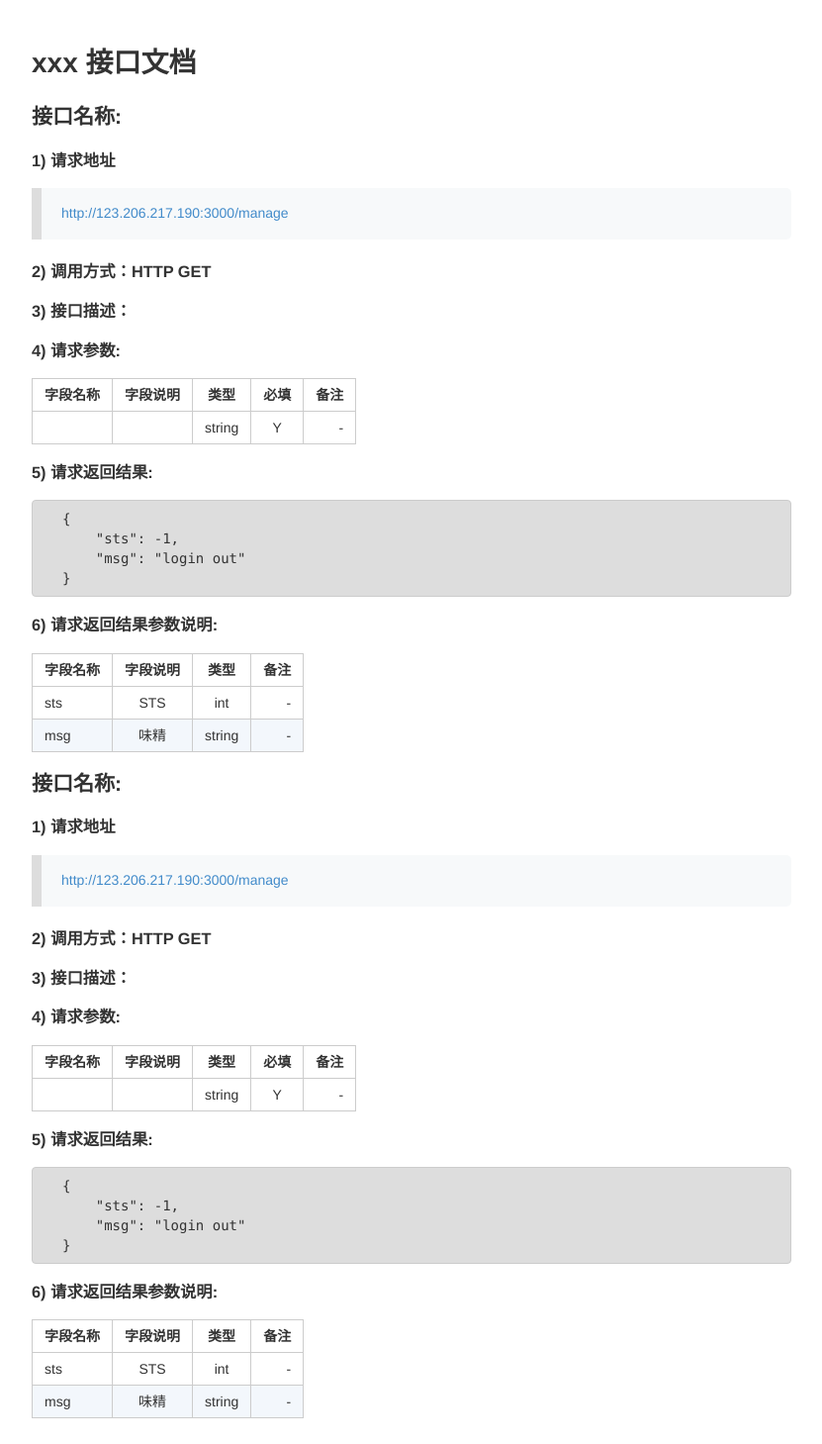
After one commit to webgjc/ApiTestToMd, a Flask app: template templates/1520503674.html in a window 1280 px wide. The commit adds this page. Shown: the whole page at 99% size, without its empty margins (224-1055 px from the left). Run offline with Flask 2, Linux system fonts and the light colour scheme; the template is opened without the code that fills it, so the values that code supplies are empty.

Commit message:
修复一些bug

```diff
--- a/apitest/main.py
+++ b/apitest/main.py
@@ -43,7 +43,6 @@ def trans():
         "salt":salt,
         "sign":sign
     }
-    print(params)
     resp = requests.get(url,params=params)
     return jsonify(resp.json())
 
@@ -54,7 +53,7 @@ def save():
     filename = str(int(time.time()))+".html"
 
     with open("./templates/"+filename,"w",encoding="utf-8") as f:
-        f.write('<!DOCTYPE html><html lang="en"><head><meta charset="UTF-8"><title>在线md文档</title><link rel="stylesheet" href="/static/style.css"><link rel="stylesheet" href="/static/preview.css"></head><body>')
+        f.write('<!DOCTYPE html><html lang="en"><head><meta charset="UTF-8"><title>在线md文档</title><link rel="stylesheet" href="/static/style.css"><link rel="stylesheet" href="/static/preview.css"><style type="text/css">body{padding-top:2%;padding-left:20%;padding-right:20%;padding-bottom:2%;}</style></head><body>')
         f.write(html)
         f.write('</body></html>')
 
--- a/templates/1520403081.html
+++ /dev/null
@@ -1 +0,0 @@
-<!DOCTYPE html><html lang="en"><head><meta charset="UTF-8"><title>在线md文档</title><link rel="stylesheet" href="/static/style.css"><link rel="stylesheet" href="/static/preview.css"></head><body></body></html>
--- /dev/null
+++ b/templates/1520503674.html
@@ -0,0 +1,118 @@
+<!DOCTYPE html><html lang="en"><head><meta charset="UTF-8"><title>在线md文档</title><link rel="stylesheet" href="/static/style.css"><link rel="stylesheet" href="/static/preview.css"><style type="text/css">body{padding-top:2%;padding-left:20%;padding-right:20%;padding-bottom:2%;}</style></head><body><h1 id="xxx-">xxx 接口文档</h1>
+<h2 id="-">接口名称:</h2>
+<h3 id="1-">1) 请求地址</h3>
+<blockquote>
+<p><a href="http://123.206.217.190:3000/manage">http://123.206.217.190:3000/manage</a></p>
+</blockquote>
+<h3 id="2-http-get">2) 调用方式：HTTP GET</h3>
+<h3 id="3-">3) 接口描述：</h3>
+<h3 id="4-">4) 请求参数:</h3>
+<table>
+<thead>
+<tr>
+<th>字段名称</th>
+<th style="text-align:center">字段说明</th>
+<th style="text-align:center">类型</th>
+<th style="text-align:center">必填</th>
+<th style="text-align:right">备注</th>
+</tr>
+</thead>
+<tbody>
+<tr>
+<td></td>
+<td style="text-align:center"></td>
+<td style="text-align:center">string</td>
+<td style="text-align:center">Y</td>
+<td style="text-align:right">-</td>
+</tr>
+</tbody>
+</table>
+<h3 id="5-">5) 请求返回结果:</h3>
+<pre><code>{
+    &quot;sts&quot;: -1,
+    &quot;msg&quot;: &quot;login out&quot;
+}
+</code></pre><h3 id="6-">6) 请求返回结果参数说明:</h3>
+<table>
+<thead>
+<tr>
+<th>字段名称</th>
+<th style="text-align:center">字段说明</th>
+<th style="text-align:center">类型</th>
+<th style="text-align:right">备注</th>
+</tr>
+</thead>
+<tbody>
+<tr>
+<td>sts</td>
+<td style="text-align:center">STS</td>
+<td style="text-align:center">int</td>
+<td style="text-align:right">-</td>
+</tr>
+<tr>
+<td>msg</td>
+<td style="text-align:center">味精</td>
+<td style="text-align:center">string</td>
+<td style="text-align:right">-</td>
+</tr>
+</tbody>
+</table>
+<h2 id="-">接口名称:</h2>
+<h3 id="1-">1) 请求地址</h3>
+<blockquote>
+<p><a href="http://123.206.217.190:3000/manage">http://123.206.217.190:3000/manage</a></p>
+</blockquote>
+<h3 id="2-http-get">2) 调用方式：HTTP GET</h3>
+<h3 id="3-">3) 接口描述：</h3>
+<h3 id="4-">4) 请求参数:</h3>
+<table>
+<thead>
+<tr>
+<th>字段名称</th>
+<th style="text-align:center">字段说明</th>
+<th style="text-align:center">类型</th>
+<th style="text-align:center">必填</th>
+<th style="text-align:right">备注</th>
+</tr>
+</thead>
+<tbody>
+<tr>
+<td></td>
+<td style="text-align:center"></td>
+<td style="text-align:center">string</td>
+<td style="text-align:center">Y</td>
+<td style="text-align:right">-</td>
+</tr>
+</tbody>
+</table>
+<h3 id="5-">5) 请求返回结果:</h3>
+<pre><code>{
+    &quot;sts&quot;: -1,
+    &quot;msg&quot;: &quot;login out&quot;
+}
+</code></pre><h3 id="6-">6) 请求返回结果参数说明:</h3>
+<table>
+<thead>
+<tr>
+<th>字段名称</th>
+<th style="text-align:center">字段说明</th>
+<th style="text-align:center">类型</th>
+<th style="text-align:right">备注</th>
+</tr>
+</thead>
+<tbody>
+<tr>
+<td>sts</td>
+<td style="text-align:center">STS</td>
+<td style="text-align:center">int</td>
+<td style="text-align:right">-</td>
+</tr>
+<tr>
+<td>msg</td>
+<td style="text-align:center">味精</td>
+<td style="text-align:center">string</td>
+<td style="text-align:right">-</td>
+</tr>
+</tbody>
+</table>
+</body></html>
--- a/templates/api.html
+++ b/templates/api.html
@@ -82,7 +82,7 @@
                 window.location.reload();
             });
 
-            $(".del_his").click(function(){
+            $(".history").delegate('.del_his', 'click', function(event) {
                 id = parseInt(this.id.substr(3));
                 his_data.splice(id,1);
                 sessionStorage.history = JSON.stringify(his_data);
```
Also changed, not shown: templates/1520402607.html (deleted, +0 -18 lines), templates/md.html (+15 -3 lines), README.md.
